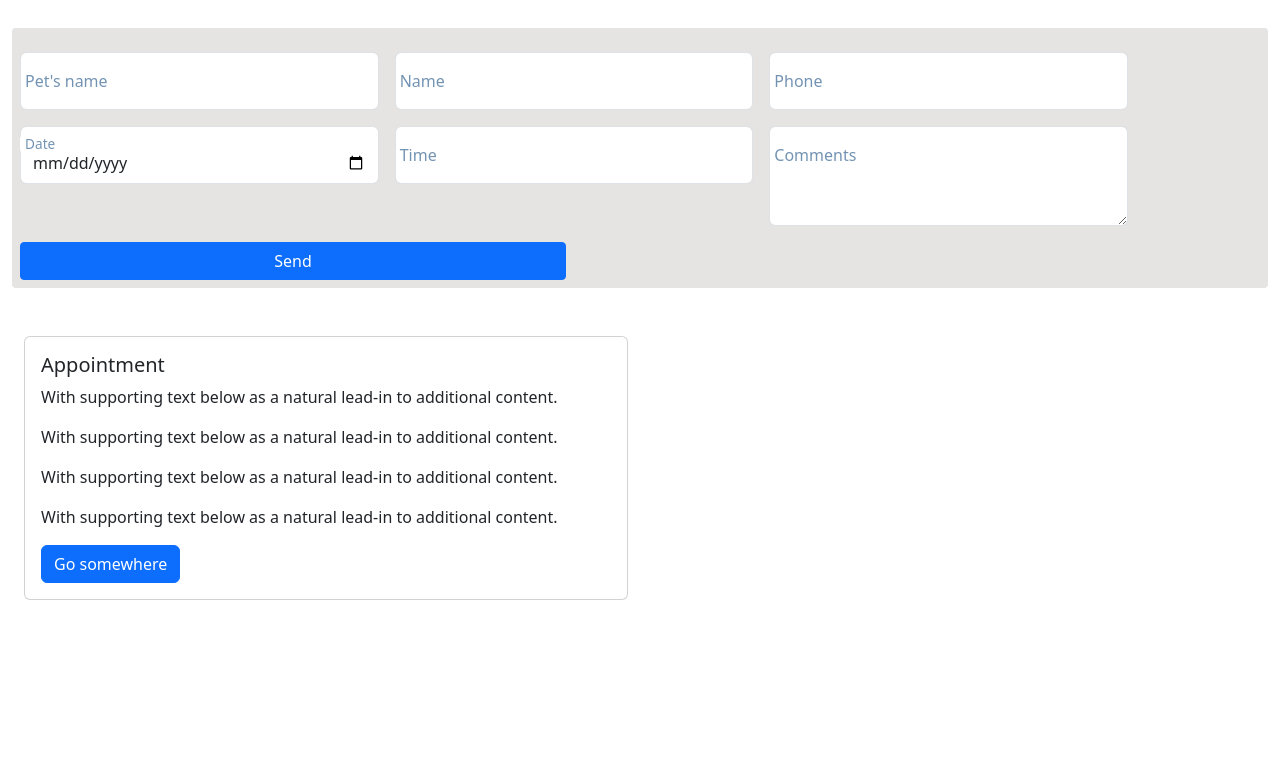
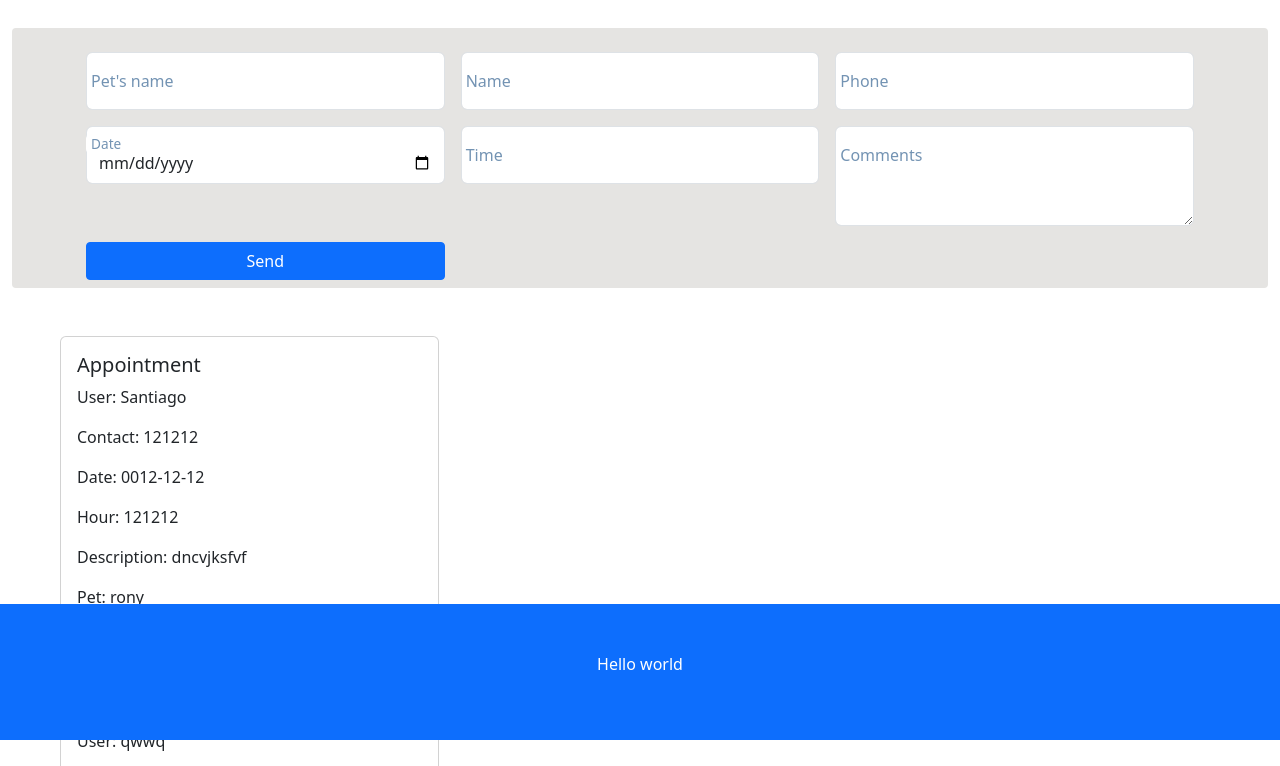
Before and after one commit to SantiagoComas07/CRUD_vet, a website built with Vite: page vitalPet/index.html in a window 1280 px wide. Shown: the part 60-826 px from the top of the page. Before the commit the page ends 800 px from the top, so only its background shows below. Built offline with nearby package versions, Linux system fonts and the light colour scheme; some packages are replaced by stand-ins of ours; data requests are answered from the project's data file.

Commit message:
CRUD_vet --v1.1

```diff
--- a/vitalPet/database/db.json
+++ b/vitalPet/database/db.json
@@ -1,16 +1,40 @@
 {
   "appointments": [
     {
-      "id": "b47a"
+      "id": "4853",
+      "namePet": "rony",
+      "namePerson": "Santiago",
+      "phone": "121212",
+      "date": "0012-12-12",
+      "time": "121212",
+      "description": "dncvjksfvf"
     },
     {
-      "id": "0025",
-      "namePet": "Rony",
-      "nameOwner": "Santiago Andrés Comas Durán",
-      "phone": "323343443",
-      "date": "2025-07-18",
-      "time": "12:00am",
-      "description": "fiebre"
+      "id": "b5f3",
+      "namePet": "qwqw",
+      "namePerson": "qwwq",
+      "phone": "1212",
+      "date": "0012-02-21",
+      "time": "232323",
+      "description": "qwqwqw"
+    },
+    {
+      "id": "71e4",
+      "namePet": "sebastianmarriagahoyos@gmail.com",
+      "namePerson": "Sebastián Marriaga",
+      "phone": "21",
+      "date": "2025-07-23",
+      "time": "123",
+      "description": "sfsdfdsf"
+    },
+    {
+      "id": "c13e",
+      "namePet": "sebastianmarriagahoyos@gmail.com",
+      "namePerson": "Sebastián Marriaga",
+      "phone": "3008497044",
+      "date": "2025-07-12",
+      "time": "1212",
+      "description": "dadasds"
     }
   ]
 }
--- a/vitalPet/index.html
+++ b/vitalPet/index.html
@@ -36,7 +36,7 @@
                 <a class="nav-link active" aria-current="page" href="#home">Home</a>
               </li>
               <li class="nav-item">
-                <a class="nav-link" href="#appointment_id">Appointment</a>
+                <a class="nav-link" href="#appointment_id">Appointments</a>
               </li>
             </ul>
           </div>
@@ -45,7 +45,7 @@
     </header>
     <main class="container-fluid" id="home">
         <section class="mt-5 rounded-1 bg-light">
-          <form action="" class="container row g-3 p-2" id="form">
+          <form action="" class="container row g-3 p-2 mx-auto" id="form">
             <div class="form-floating col-sm-12 col-lg-6 col-xl-4">
               <input type="text" class="form-control" id="name_pet"  placeholder="name@example.com">
               <label for="floatingInput" class="text-secondary">Pet's name</label>
@@ -70,30 +70,20 @@
               <textarea class="form-control" placeholder="Leave a comment here" id="description" style="height: 100px"></textarea>
               <label for="floatingTextarea2" class="text-secondary">Comments</label>
             </div>
-            <div class="col-12 col-lg-6">
+            <div class="col-12 col-lg-4">
               <button type="submit" class="btn btn-primary w-100 rounded-1">Send</button>
             </div>
           </form>
         </section>
-        <section class="container-fluid mt-5 mb-4" id="appointment_id">
-          <div class="row" id="cardContainer">
-            <div class="col-sm-6 mb-3 mb-sm-0" >
-              <div class="card">
-                <div class="card-body">
-                  <h5 class="card-title">Appointment</h5>
-                  <p class="card-text">With supporting text below as a natural lead-in to additional content.</p>
-                  <p class="card-text">With supporting text below as a natural lead-in to additional content.</p>
-                  <p class="card-text">With supporting text below as a natural lead-in to additional content.</p>
-                  <p class="card-text">With supporting text below as a natural lead-in to additional content.</p>
-                  <a href="#" class="btn btn-primary">Go somewhere</a>
-                </div>
-              </div>
-            </div>
+        <section class="container-fluid mb-4 mt-10rem p-5 row" id="appointment_id">
+          <div id="cardContainer">
           </div>
         </section>
+    </main>
+    <footer class="container-fluid bg-primary d-flex justify-content-center p-5 foot">
+      <p class="text-white">Hello world</p>
 
-    </main>
-    <footer></footer>
+    </footer>
     <script type="module" src="./src/js/main.js"></script>
   </body>
 </html>
--- a/vitalPet/src/js/main.js
+++ b/vitalPet/src/js/main.js
@@ -1,96 +1,183 @@
 import '../scss/styles.scss';
 import * as bootstrap from 'bootstrap'
-import { alertError,alertSuccess } from './alerts';
+import { alertError, alertSuccess } from './alerts';
 
-const endPointAppointments="http://localhost:3000/appointments"
-const $namePet =document.getElementById("name_pet");
-const $namePerson =document.getElementById("name_person");
-const $phonePerson =document.getElementById("phone_person");
-const $dateCite =document.getElementById("date_cite");
-const $timeCite =document.getElementById("time_cite");
-const $description =document.getElementById("description");
-const $form =document.getElementById("form")
+const endPointAppointments = "http://localhost:3000/appointments"
+const $namePet = document.getElementById("name_pet");
+const $namePerson = document.getElementById("name_person");
+const $phonePerson = document.getElementById("phone_person");
+const $dateCite = document.getElementById("date_cite");
+const $timeCite = document.getElementById("time_cite");
+const $description = document.getElementById("description");
+const $form = document.getElementById("form");
 
+let isEditing = false;
+let editingId = null;
 
-
-
-$form.addEventListener("submit", function(event){
-
-    event.preventDefault();
-    createAppointment();
-    showCards(data);
-
+document.addEventListener("DOMContentLoaded", async () => {
+  const dato = await getAppointment();
+  showCards(dato);
 });
 
-//Create a new appoiment for the pet
-async function createAppointment(){
-const newAppointment={
+$form.addEventListener("submit", async function (event) {
+  event.preventDefault();
 
-    namePet:$namePet.value,
-    nameOwner:$namePerson.value,
-    phone:$phonePerson.value,
-    date:$dateCite.value,
-    time:$timeCite.value,
-    description:$description.value
-
+  if (isEditing) {
+    await updateAppointment(editingId);
+  } else {
+    await createAppointment();
   }
 
+  const dato = await getAppointment();
+  showCards(dato);
 
-try{
-// Here i use promises
+  $form.reset();
+  isEditing = false;
+  editingId = null;
+});
+
+async function createAppointment() {
+  const newAppointment = {
+    namePet: $namePet.value,
+    namePerson: $namePerson.value,
+    phone: $phonePerson.value,
+    date: $dateCite.value,
+    time: $timeCite.value,
+    description: $description.value
+  };
+
+  try {
     let response = await fetch(endPointAppointments, {
-
-    method:"POST",
-    headers:{
-
+      method: "POST",
+      headers: {
         "content-type": "application/json"
       },
       body: JSON.stringify(newAppointment)
-
     });
 
-if (!response.ok){
-    alertError("los entimos, reintente mas tarde");
+    if (!response.ok) {
+      alertError("Lo sentimos, reintente más tarde");
       throw new Error(response.statusText);
-
-    }else{
-        alertSuccess("cita agendada ");
-
+    } else {
+      alertSuccess("Cita agendada");
+      return newAppointment;
     }
-    }catch (error){
-    console.log(error.message)
+  } catch (error) {
+    console.log(error.message);
   }
 };
 
-async function getAppointment(){
-    const response = await fetch(endPointAppointments);
-    const data =await response.json();
-    console.log(data);
+async function updateAppointment(id) {
+  const updatedAppointment = {
+    namePet: $namePet.value,
+    namePerson: $namePerson.value,
+    phone: $phonePerson.value,
+    date: $dateCite.value,
+    time: $timeCite.value,
+    description: $description.value
+  };
+
+  try {
+    const response = await fetch(`${endPointAppointments}/${id}`, {
+      method: "PUT",
+      headers: {
+        "Content-Type": "application/json"
+      },
+      body: JSON.stringify(updatedAppointment)
+    });
+
+    if (!response.ok) {
+      alertError("Error al actualizar la cita");
+      throw new Error(response.statusText);
     }
 
-//Here i show the iformation throught the cards
-function showCards(data){
+    alertSuccess("Cita actualizada correctamente");
 
+  } catch (error) {
+    console.log(error.message);
+  }
+}
+
+async function deleteAppointment(id) {
+  try {
+    const response = await fetch(`${endPointAppointments}/${id}`, {
+      method: 'DELETE',
+    });
+
+    if (!response.ok) {
+      throw new Error("No se pudo eliminar la cita.");
+    }
+
+    alertSuccess("La cita ha sido eliminada exitosamente");
+
+    const citas = await getAppointment();
+    showCards(citas);
+
+  } catch (error) {
+    alertError("Hubo un problema al eliminar");
+  }
+}
+
+async function getAppointment() {
+  const response = await fetch(endPointAppointments);
+  const data = await response.json();
+  const appointmentsArray = Object.values(data);
+  return appointmentsArray;
+}
+
+function showCards(dato) {
   const container = document.getElementById("cardContainer");
-    container.innerHTML="";
-    data.forEach(mascota => {
+  container.innerHTML = "";
+
+  dato.forEach(mascota => {
     const card = document.createElement("div");
-        card.className = "col-md-4 mb-4";
+    card.className = "col-12 col-md-6 col-lg-4"
 
     card.innerHTML = `
-      <div class="card h-100">
+      <div class="card h-100 ">
         <div class="card-body">
-          <h5 class="card-title">${$namePet}</h5>
-          <p class="card-text">Usuario: ${$namePerson}</p>
-          <p class="card-text">: ${$phonePerson} años</p>
-          <p class="card-text">: ${$dateCite} años</p>
-          <p class="card-text">: ${$timeCite} años</p>
-          <p class="card-text">: ${$description} años</p>
-           <a href="#" class="btn btn-primary">Go</a>
+          <h5 class="card-title">Appointment</h5>
+          <p class="card-text">User: ${mascota.namePerson}</p>
+          <p class="card-text">Contact: ${mascota.phone}</p>
+          <p class="card-text">Date: ${mascota.date}</p>
+          <p class="card-text">Hour: ${mascota.time}</p>
+          <p class="card-text">Description: ${mascota.description}</p>
+          <p class="card-text ">Pet: ${mascota.namePet}</p>
+          <div class="row mt-2">
+            <a href="#" class="btn btn-warning col-5 mx-1 edit-btn" data-id="${mascota.id}">Edit</a>
+            <a href="#" class="btn btn-danger col-5 mx-1 delete-btn" data-id="${mascota.id}">Delete</a>
+          </div>
         </div>
       </div>
     `;
-
     container.appendChild(card);
   });
+
+  document.querySelectorAll(".delete-btn").forEach(button => {
+    button.addEventListener("click", async (e) => {
+      e.preventDefault();
+      const id = button.getAttribute("data-id");
+      await deleteAppointment(id);
+    });
+  });
+
+  document.querySelectorAll(".edit-btn").forEach(button => {
+    button.addEventListener("click", (e) => {
+      e.preventDefault();
+      const id = button.getAttribute("data-id");
+      const cita = dato.find(item => item.id == id);
+      if (cita) {
+        $namePet.value = cita.namePet;
+        $namePerson.value = cita.namePerson;
+        $phonePerson.value = cita.phone;
+        $dateCite.value = cita.date;
+        $timeCite.value = cita.time;
+        $description.value = cita.description;
+
+        isEditing = true;
+        editingId = id;
+        alertSuccess("Modo edición activado");
       }
+    });
+  });
+}
--- a/vitalPet/src/scss/styles.scss
+++ b/vitalPet/src/scss/styles.scss
@@ -10,3 +10,11 @@ $light: #E5E4E2
 .img_nav{
     width:2rem;
 }
+
+
+.foot{
+    position:fixed;
+    bottom: 0;
+    z-index:1000;
+
+}
```
Also changed, not shown: vitalPet/src/css/styles.css. Lines whose indentation alone changed are shown as unchanged.
